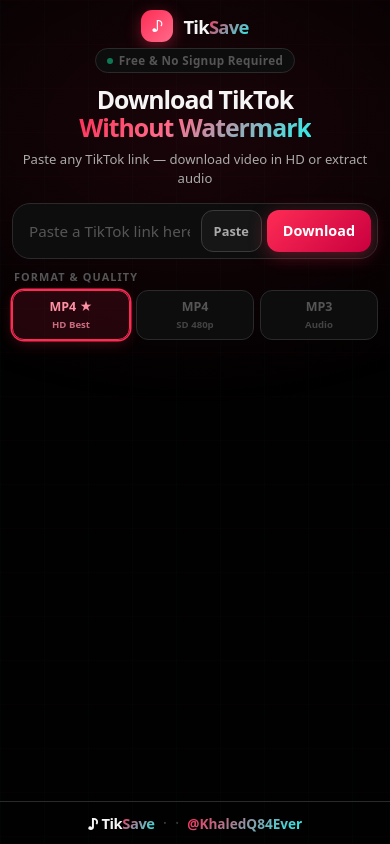
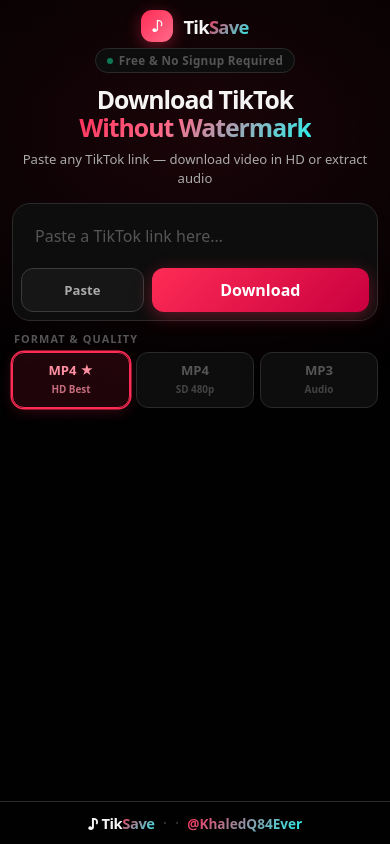
Before and after one commit to khaledq84ever/tiktok-downloader, a Flask app: page / in a window 390 px wide. Run offline with Flask 3, Linux system fonts and the light colour scheme; parts of the project's set-up code (start-up, migrations or seed data) failed here and were passed over; some libraries are stand-ins or nearby versions.

Commit message:
Deploy 2026-05-14 15:26

```diff
--- a/templates/index.html
+++ b/templates/index.html
@@ -2,7 +2,11 @@
 <html lang="en">
 <head>
   <meta charset="UTF-8" />
-  <meta name="viewport" content="width=device-width, initial-scale=1.0" />
+  <meta name="viewport" content="width=device-width, initial-scale=1.0, viewport-fit=cover" />
+  <meta name="theme-color" content="#010101" />
+  <meta name="apple-mobile-web-app-capable" content="yes" />
+  <meta name="apple-mobile-web-app-status-bar-style" content="black-translucent" />
+  <meta name="mobile-web-app-capable" content="yes" />
   <title>TikSave — TikTok Video Downloader</title>
   <meta name="description" content="Download TikTok videos without watermark. Free, fast, no signup required." />
   <meta property="og:title" content="TikSave — TikTok Video Downloader" />
@@ -13,6 +17,14 @@
   <style>
     *, *::before, *::after { box-sizing: border-box; margin: 0; padding: 0; }
     html { font-size: 16px; scroll-behavior: smooth; -webkit-text-size-adjust: 100%; }
+
+    /* Mobile: no 300ms tap delay, no blue tap flash, no callout. */
+    button, a, input, .q-btn {
+      -webkit-tap-highlight-color: transparent;
+      touch-action: manipulation;
+    }
+    html, body { -webkit-touch-callout: none; }
+    input, textarea { -webkit-touch-callout: default; -webkit-user-select: text; user-select: text; }
 
     :root {
       --bg:        #010101;
@@ -37,9 +49,12 @@
       font-family: system-ui, -apple-system, "Segoe UI", Roboto, "Helvetica Neue", Arial, sans-serif;
       background: var(--bg);
       color: var(--text);
+      /* 100dvh handles iOS Safari's collapsing URL bar; 100vh is the fallback. */
       min-height: 100vh;
+      min-height: 100dvh;
       display: flex; flex-direction: column;
       -webkit-font-smoothing: antialiased;
+      overflow-x: hidden;
     }
 
     body::before {
@@ -463,27 +486,61 @@
     }
 
     @media (max-width: 639px) {
-      main   { padding: 12px 12px 16px; }
-      header { padding: 10px 12px 0; }
+      footer {
+        padding: 10px 12px;
+        padding-bottom: max(10px, env(safe-area-inset-bottom));
+        padding-left: max(12px, env(safe-area-inset-left));
+        padding-right: max(12px, env(safe-area-inset-right));
+        gap: 8px;
+      }
+      main   { padding: 12px 12px 16px;
+               padding-left: max(12px, env(safe-area-inset-left));
+               padding-right: max(12px, env(safe-area-inset-right)); }
+      header { padding: max(10px, env(safe-area-inset-top)) 12px 0; }
       .logo-icon { width: 32px; height: 32px; font-size: 0.95rem; }
       .converter { margin-top: 14px; }
       .input-card { padding: 6px; gap: 5px; }
-      .url-input  { padding: 11px 6px 11px 10px; font-size: 0.95rem; }
-      .btn-paste  { padding: 9px 12px; font-size: 0.8rem; min-height: 42px; }
-      .btn-primary{ padding: 11px 16px; min-height: 42px; font-size: 0.9rem; }
-      .q-btn      { padding: 9px 4px 8px; }
-      .q-title    { font-size: 0.78rem; }
-      .q-sub      { font-size: 0.6rem; }
+      /* IMPORTANT: input must be >= 16px on iOS or Safari auto-zooms on focus. */
+      .url-input  { padding: 12px 8px 12px 12px; font-size: 16px; min-height: 44px; }
+      .btn-paste  { padding: 10px 14px; font-size: 0.82rem; min-height: 44px; }
+      .btn-primary{ padding: 11px 16px; min-height: 44px; font-size: 0.92rem; }
+      .btn-clear  { width: 40px; height: 40px; font-size: 0.9rem; }
+      .q-btn      { padding: 10px 4px 9px; min-height: 56px; }
+      .q-title    { font-size: 0.82rem; }
+      .q-sub      { font-size: 0.62rem; }
       .video-card-inner { gap: 10px; padding: 10px; }
       .video-thumb { width: 60px; height: 94px; }
       .card-actions { padding: 0 10px 10px; }
-      footer { gap: 8px; padding: 10px 12px; }
       .footer-copy { display: none; }
+      body::before { background-size: 32px 32px; opacity: 0.5; }
     }
 
-    @media (max-width: 380px) {
-      .btn-paste { display: none; }
-      .btn-primary { flex: 1; }
+    /* Very narrow phones: URL on its own row, buttons share the row below. */
+    @media (max-width: 420px) {
+      .input-card { flex-wrap: wrap; padding: 8px; gap: 8px; }
+      .url-input  { flex: 1 1 100%; order: 1; padding: 13px 14px; }
+      .btn-clear  { order: 2; }
+      .btn-paste  { order: 3; flex: 1 1 0; min-width: 0; }
+      .btn-primary{ order: 4; flex: 2 1 0; min-width: 0; font-size: 1rem; }
+      .btn-row { flex-direction: column; }
+      .btn-copy-link, .btn-share { flex: 1; width: 100%; }
+    }
+
+    /* Landscape phones: hide hero, tighten padding. */
+    @media (max-height: 480px) and (orientation: landscape) {
+      header { padding-top: 6px; }
+      main { padding-top: 6px; padding-bottom: 6px; }
+      .hero { display: none; }
+      .converter { margin-top: 0; }
+    }
+
+    /* Respect reduced-motion preference. */
+    @media (prefers-reduced-motion: reduce) {
+      *, *::before, *::after {
+        animation-duration: 0.001ms !important;
+        animation-iteration-count: 1 !important;
+        transition-duration: 0.001ms !important;
+      }
     }
   </style>
 </head>
```
Also changed, not shown: other parts of templates/index.html (+20 -12 lines).
